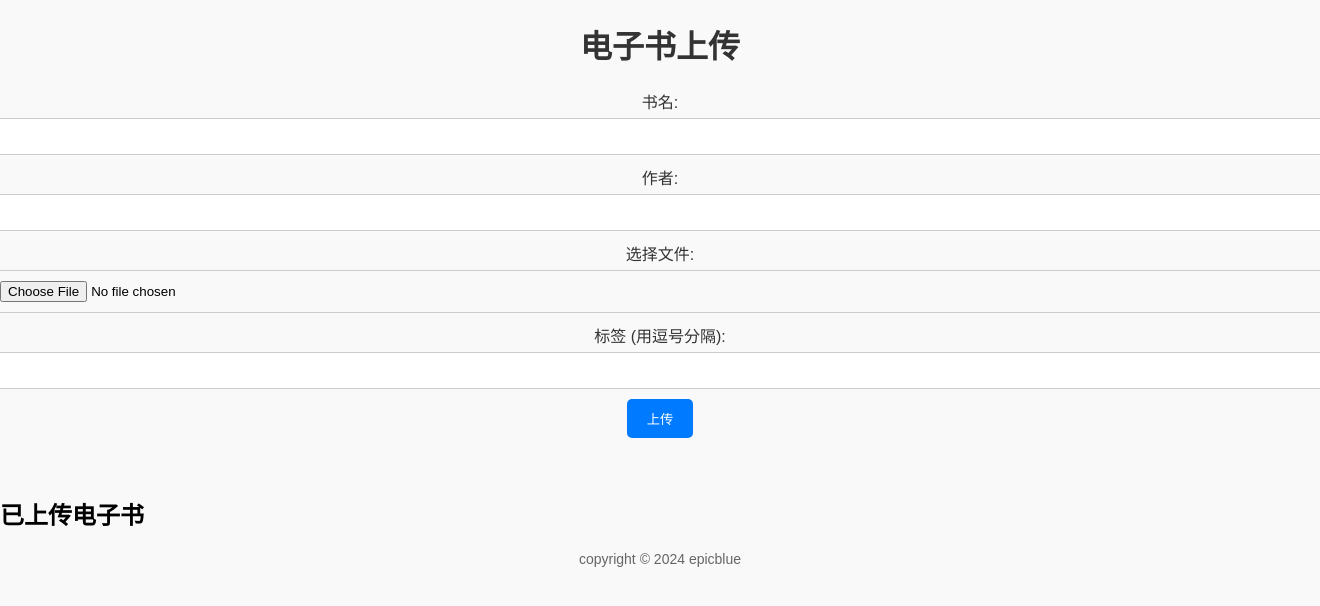
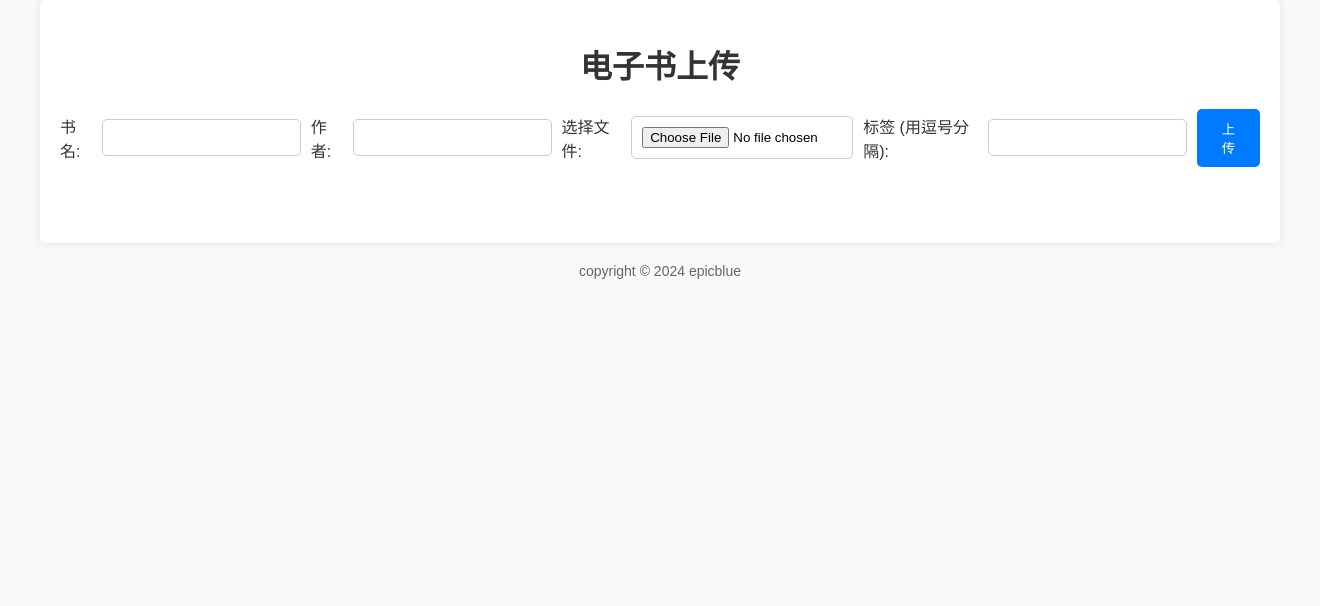
Before and after one commit to epicblue/jl3web, a Flask app: page / in a window 1320 px wide; the page is wider, and only the part inside the window is pictured. Shown: the top 606 px of that part. Run offline with Flask 3, Linux system fonts and the light colour scheme; data that the repository does not hold is empty; parts of the project's set-up code (start-up, migrations or seed data) failed here and were passed over.

Commit message:
关键字树和电子书表格左右布局。

```diff
--- a/templates/index.html
+++ b/templates/index.html
@@ -7,7 +7,7 @@
     <link rel="stylesheet" href="{{ url_for('static', filename='css/style.min.css') }}" />
     <script src="{{ url_for('static', filename='js/jquery.min.js') }}"></script>
     <script src="{{ url_for('static', filename='js/jstree.min.js') }}"></script>
-   <style>
+    <style>
         body {
             font-family: Arial, sans-serif;
             margin: 0;
@@ -16,12 +16,26 @@
         }
 
         .container {
-            max-width: 800px;
+            max-width: 1200px; /* 增加宽度以适应并排布局 */
             margin: 0 auto;
             padding: 20px;
             background-color: #fff;
             box-shadow: 0 0 10px rgba(0, 0, 0, 0.1);
             border-radius: 5px;
+        }
+
+        .row {
+            display: flex; /* 使用flex布局 */
+            justify-content: space-between; /* 分隔两个部分 */
+        }
+
+        #category-tree {
+            flex: 1; /* 自动分配空间 */
+            padding-right: 20px; /* 右侧间距 */
+        }
+
+        #download-list {
+            flex: 2; /* 自动分配两倍的空间 */
         }
 
         h1 {
@@ -32,20 +46,19 @@
         form {
             margin-bottom: 20px;
             display: flex;
-            flex-direction: column;
-            align-items: center;
+            align-items: center; /* 水平居中对齐 */
         }
 
         label {
-            display: block;
-            margin-bottom: 5px;
+            display: inline-block;
+            margin-right: 10px;
             color: #333;
         }
 
         input[type="text"], input[type="file"] {
             padding: 10px;
-            margin-bottom: 10px;
-            width: 100%;
+            margin-right: 10px;
+            width: 200px; /* 固定宽度 */
             border: 1px solid #ccc;
             border-radius: 5px;
         }
@@ -128,6 +141,7 @@
     </style>
 </head>
 <body>
+    <div class="container">
     <h1>电子书上传</h1>
 
 <!-- 上传表单 -->
@@ -143,11 +157,12 @@
     <button type="submit">上传</button>
 </form>
 
-<div id="category-tree"></div>
-<!-- 下载列表 -->
-<div id="download-list">
-    <h2>已上传电子书</h2>
-    <ul id="books"></ul>
+<div class="row">
+    <div id="category-tree"></div>
+    <div id="download-list">
+        <ul id="books"></ul>
+    </div>
+</div>
 </div>
 
 <script>
```
